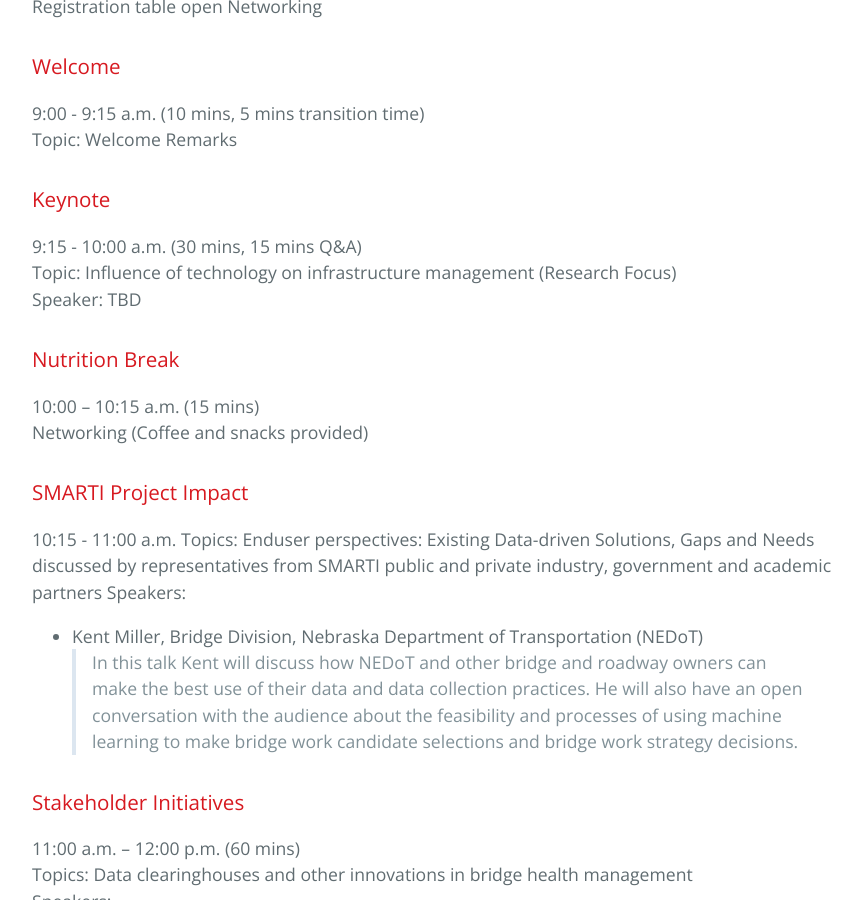
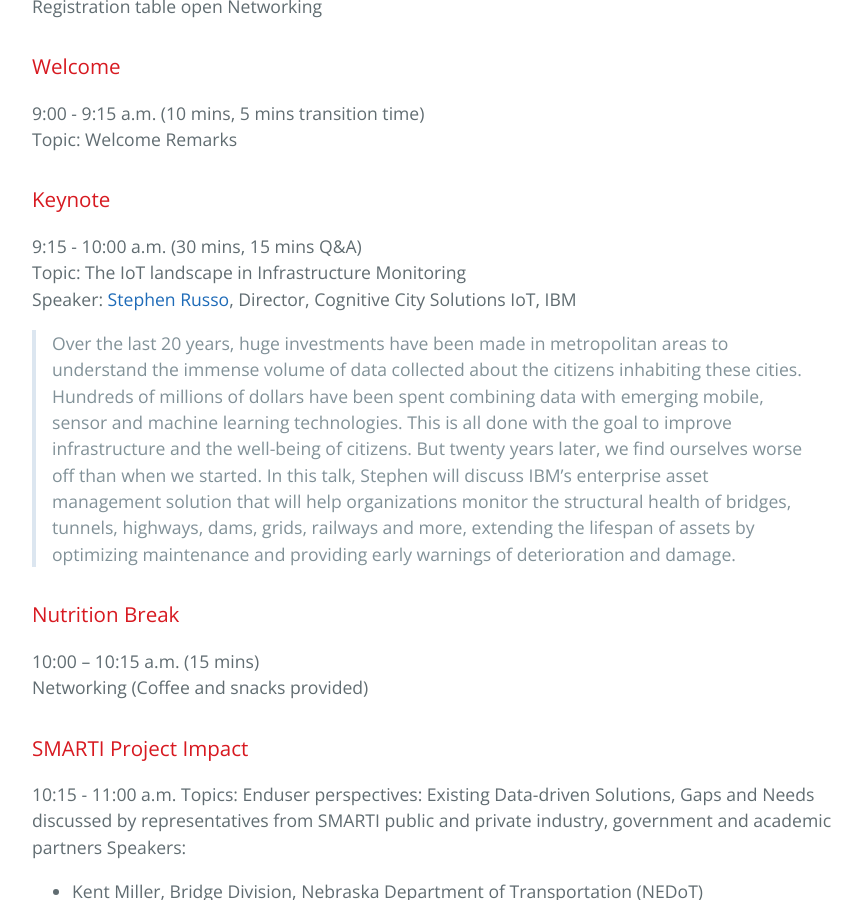
Before and after one commit to BridgingBigData/BridgingBigData.github.io, a Jekyll site: the page built from pages/bbd2019agenda.md, in a window 1280 px wide and 900 px high, scrolled down 883 px. Shown: the whole window, without its empty margins (192-1054 px from the left). Built offline with Jekyll 4.4.1, drawn with Linux system fonts in a browser that asks for light colours; some of the changed text lies outside the part shown.

Commit message:
Update bbd2019agenda.md

```diff
--- a/pages/bbd2019agenda.md
+++ b/pages/bbd2019agenda.md
@@ -25,8 +25,9 @@
 
 ### Keynote
 9:15 - 10:00 a.m. (30 mins, 15 mins Q&A)
-Topic: Influence of technology on infrastructure management (Research Focus)
-Speaker: TBD
+Topic: The IoT landscape in Infrastructure Monitoring
+Speaker: [Stephen Russo](https://www.ibm.com/blogs/internet-of-things/author/stephen-russo/), Director, Cognitive City Solutions IoT, IBM
+> Over the last 20 years, huge investments have been made in metropolitan areas to understand the immense volume of data collected about the citizens inhabiting these cities. Hundreds of millions of dollars have been spent combining data with emerging mobile, sensor and machine learning technologies. This is all done with the goal to improve infrastructure and the well-being of citizens. But twenty years later, we find ourselves worse off than when we started. In this talk, Stephen will discuss IBM's enterprise asset  management solution that will help organizations monitor the structural health of bridges, tunnels, highways, dams, grids, railways and more, extending the lifespan of assets by optimizing maintenance and providing early warnings of deterioration and damage.
 
 ### Nutrition Break
 10:00 – 10:15 a.m. (15 mins)
```
Also changed, not shown: other parts of pages/bbd2019agenda.md (+1 -5 lines).
